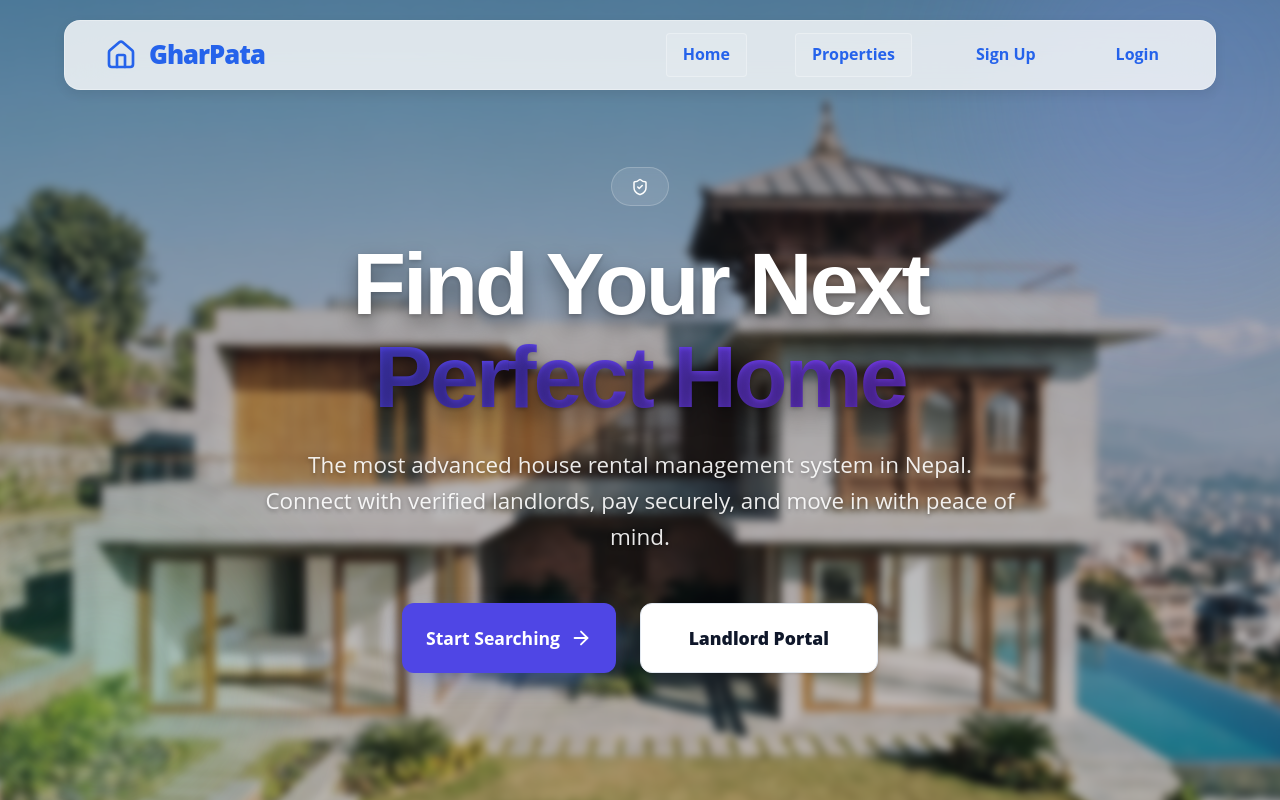
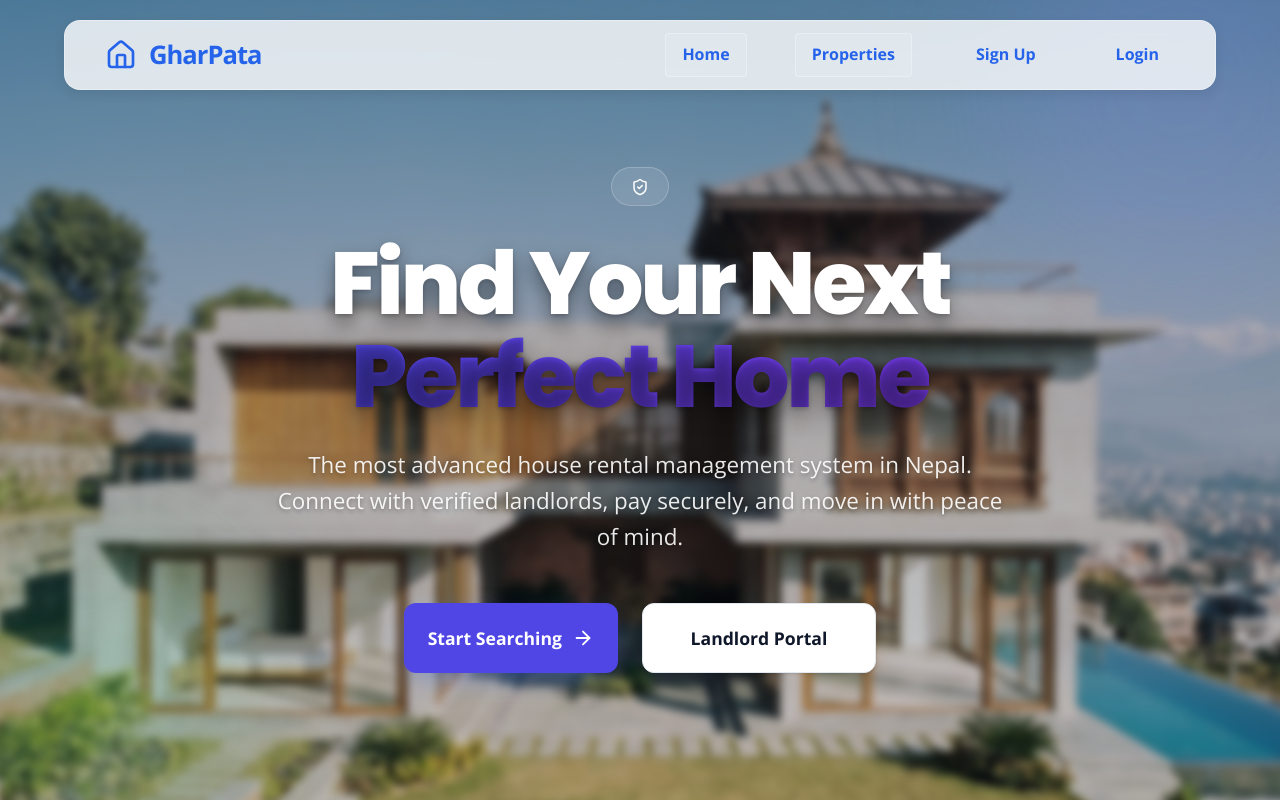
Before and after one commit to avi1-1/FYPprojectGharpata, a React (Vite) app in the folder Frontend/: page / in a window 1280 px wide. Shown: the top 800 px of the page. Built offline with nearby package versions, Linux system fonts and the light colour scheme; no server answers.

Commit message:
Polish UI and refine codebase
- Improve overall UI styling and responsiveness
- Update main CSS with better design consistency
- Refine HTML structure and meta tags
- Optimize build configuration

```diff
--- a/Frontend/index.html
+++ b/Frontend/index.html
@@ -9,7 +9,7 @@
     <title>GharPata - Smart House Rental</title>
     <link rel="preconnect" href="https://fonts.googleapis.com">
     <link rel="preconnect" href="https://fonts.gstatic.com" crossorigin>
-    <link href="https://fonts.googleapis.com/css2?family=Outfit:wght@300;400;500;600;700&display=swap" rel="stylesheet">
+    <link href="https://fonts.googleapis.com/css2?family=Poppins:wght@400;500;600;700;800&family=Open+Sans:wght@400;500;600;700&display=swap" rel="stylesheet">
 </head>
 
 <body>
--- a/Frontend/src/main.css
+++ b/Frontend/src/main.css
@@ -5,11 +5,22 @@
 }
 
 body {
-  font-family: -apple-system, BlinkMacSystemFont, "Segoe UI", "Roboto", "Oxygen", "Ubuntu", "Cantarell", "Fira Sans",
+  font-family: 'Open Sans', -apple-system, BlinkMacSystemFont, "Segoe UI", "Roboto", "Oxygen", "Ubuntu", "Cantarell", "Fira Sans",
     "Droid Sans", "Helvetica Neue", sans-serif;
   -webkit-font-smoothing: antialiased;
   -moz-osx-font-smoothing: grayscale;
   background-color: #f5f5f5;
+  color: #333;
+}
+
+h1,
+h2,
+h3,
+h4,
+h5,
+h6 {
+  font-family: 'Poppins', sans-serif;
+  font-weight: 600;
 }
 
 code {
@@ -18,9 +29,11 @@ code {
 
 /* Global styles */
 button {
+  font-family: 'Poppins', sans-serif;
   border: none;
   cursor: pointer;
   font-size: 1rem;
+  font-weight: 500;
 }
 
 input,
--- a/Frontend/vite.config.js
+++ b/Frontend/vite.config.js
@@ -4,8 +4,13 @@ import react from '@vitejs/plugin-react'
 // https://vitejs.dev/config/
 export default defineConfig({
     plugins: [react()],
+    test: {
+        environment: 'jsdom',
+        globals: true,
+        setupFiles: './src/setupTests.js'
+    },
     server: {
-        port: 3000,
+        port: 5173,
         proxy: {
             '/api': {
                 target: 'http://localhost:5000',
```
